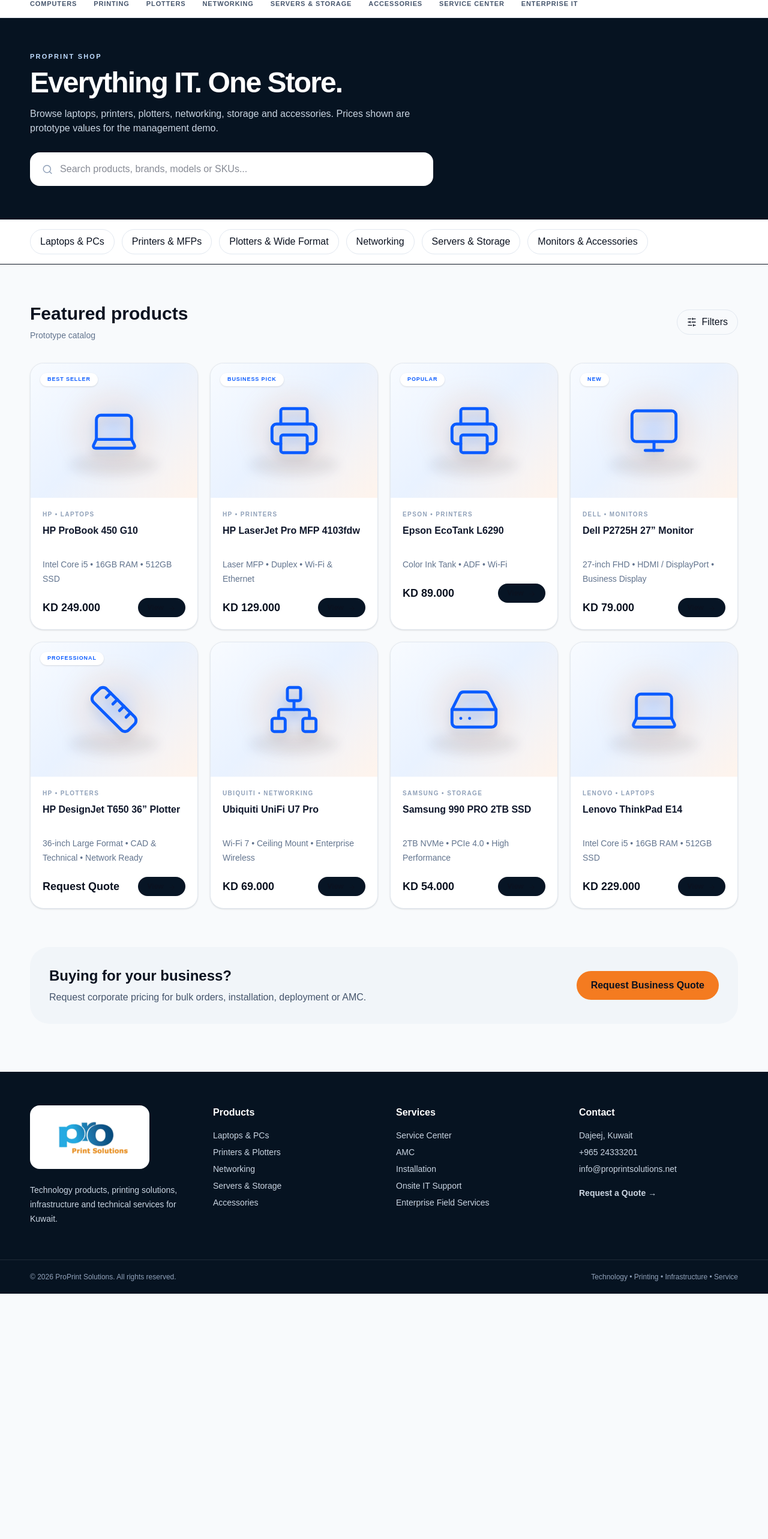
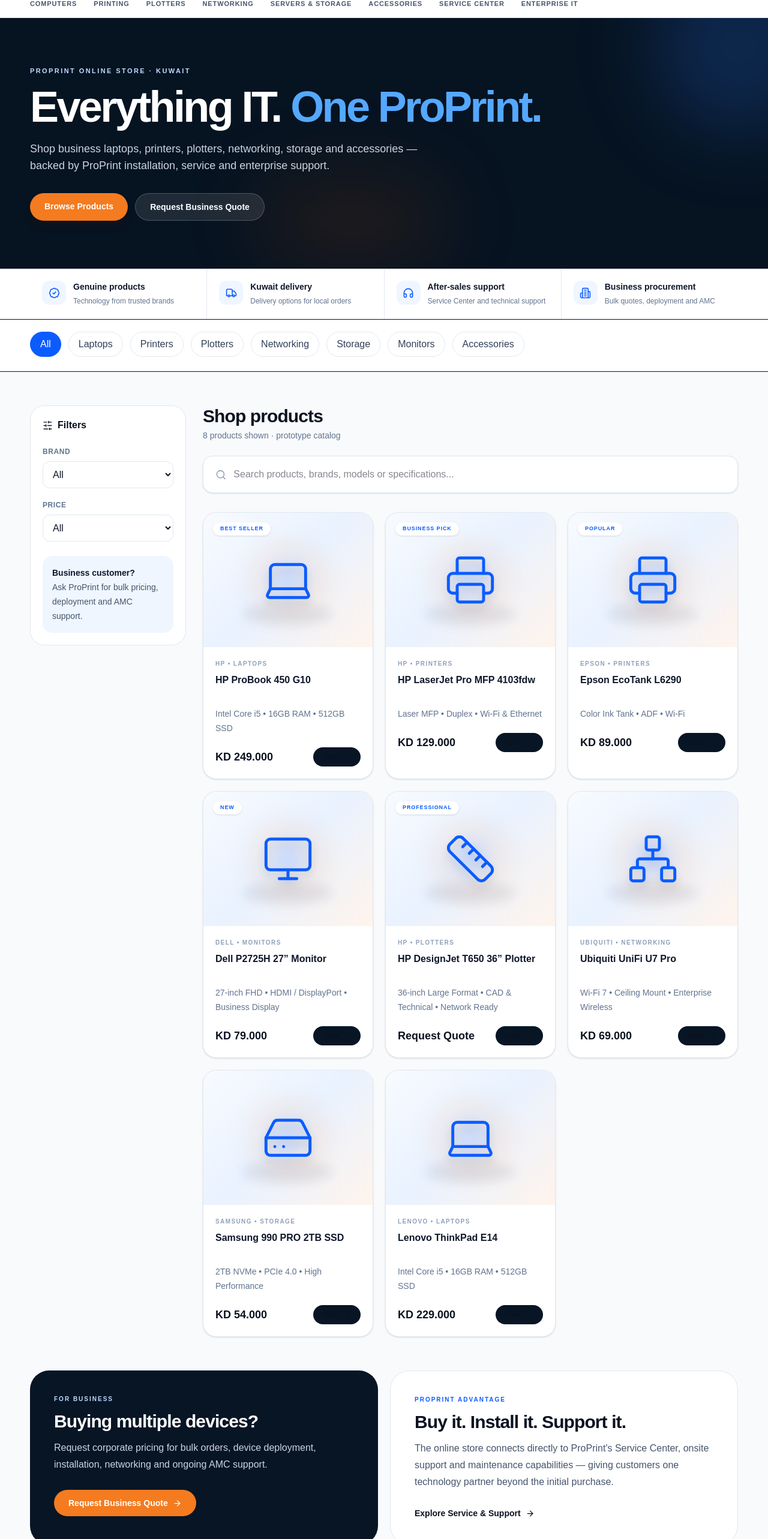
Before and after one commit to broprint/proprint-solutions-2026, a Next.js app: page /shop in a window 1280 px wide. Shown: the part 140-2706 px from the top of the page at 60% size. Before the commit the page ends 2297 px from the top, so only its background shows below. Built offline with nearby package versions, Linux system fonts and the light colour scheme.

Commit message:
Upgrade shop page with interactive catalog

```diff
--- a/app/shop/page.tsx
+++ b/app/shop/page.tsx
@@ -1,11 +1,61 @@
 import Link from 'next/link';
-import { Search, SlidersHorizontal } from 'lucide-react';
-import { ProductCard } from '@/components/ProductCard';
-import { categories, products } from '@/data/catalog';
+import { ArrowRight, BadgeCheck, Building2, Headphones, Truck } from 'lucide-react';
+import { ShopCatalog } from '@/components/ShopCatalog';
+import { products } from '@/data/catalog';
 
-export default function ShopPage(){return <main>
- <section className="bg-[#061321] py-14 text-white"><div className="container"><div className="text-[11px] font-black uppercase tracking-[.2em] text-blue-200">ProPrint Shop</div><h1 className="mt-3 text-5xl font-black tracking-[-.04em]">Everything IT. One Store.</h1><p className="mt-4 max-w-2xl text-slate-300">Browse laptops, printers, plotters, networking, storage and accessories. Prices shown are prototype values for the management demo.</p><div className="mt-7 flex max-w-2xl items-center rounded-2xl bg-white p-2 text-slate-900"><Search className="ml-3 text-slate-400" size={19}/><input className="w-full px-3 py-2 outline-none" placeholder="Search products, brands, models or SKUs..."/></div></div></section>
- <section className="border-b bg-white"><div className="container flex gap-3 overflow-x-auto py-4">{categories.map(([name])=><button key={name} className="whitespace-nowrap rounded-full border border-slate-200 px-4 py-2 text-xs font-black">{name}</button>)}</div></section>
- <section className="py-16"><div className="container"><div className="flex items-center justify-between"><div><h2 className="text-3xl font-black">Featured products</h2><p className="mt-2 text-sm text-slate-500">Prototype catalog</p></div><button className="flex items-center gap-2 rounded-full border border-slate-200 px-4 py-2 text-sm font-bold"><SlidersHorizontal size={16}/> Filters</button></div><div className="mt-9 grid gap-5 sm:grid-cols-2 lg:grid-cols-4">{products.map(p=><ProductCard key={p.slug} product={p}/>)}</div></div></section>
- <section className="pb-20"><div className="container rounded-[2rem] bg-slate-100 p-8 md:flex md:items-center md:justify-between"><div><h2 className="text-2xl font-black">Buying for your business?</h2><p className="mt-2 text-slate-600">Request corporate pricing for bulk orders, installation, deployment or AMC.</p></div><Link href="/quote" className="mt-5 inline-flex rounded-full bg-[#f47b20] px-6 py-3 font-black text-white md:mt-0">Request Business Quote</Link></div></section>
- </main>}
+const trustItems = [
+  [BadgeCheck, 'Genuine products', 'Technology from trusted brands'],
+  [Truck, 'Kuwait delivery', 'Delivery options for local orders'],
+  [Headphones, 'After-sales support', 'Service Center and technical support'],
+  [Building2, 'Business procurement', 'Bulk quotes, deployment and AMC'],
+] as const;
+
+export default function ShopPage() {
+  return (
+    <main>
+      <section className="relative overflow-hidden bg-[#061321] py-16 text-white md:py-20">
+        <div className="absolute -right-24 -top-24 h-72 w-72 rounded-full bg-blue-500/20 blur-3xl" />
+        <div className="absolute bottom-0 left-1/3 h-40 w-80 rounded-full bg-orange-500/10 blur-3xl" />
+        <div className="container relative">
+          <div className="text-[11px] font-black uppercase tracking-[.22em] text-blue-200">ProPrint Online Store · Kuwait</div>
+          <h1 className="mt-4 max-w-4xl text-5xl font-black tracking-[-.05em] md:text-7xl">Everything IT. <span className="text-[#55a8ff]">One ProPrint.</span></h1>
+          <p className="mt-5 max-w-2xl text-base leading-7 text-slate-300 md:text-lg">Shop business laptops, printers, plotters, networking, storage and accessories — backed by ProPrint installation, service and enterprise support.</p>
+          <div className="mt-8 flex flex-wrap gap-3">
+            <a href="#catalog" className="rounded-full bg-[#f47b20] px-6 py-3 text-sm font-black text-white shadow-lg shadow-orange-950/20">Browse Products</a>
+            <Link href="/quote" className="rounded-full border border-white/20 bg-white/10 px-6 py-3 text-sm font-black text-white backdrop-blur">Request Business Quote</Link>
+          </div>
+        </div>
+      </section>
+
+      <section className="border-b bg-white">
+        <div className="container grid gap-px bg-slate-200 sm:grid-cols-2 lg:grid-cols-4">
+          {trustItems.map(([Icon, title, text]) => (
+            <div key={title} className="flex gap-3 bg-white px-5 py-5">
+              <div className="grid h-10 w-10 shrink-0 place-items-center rounded-xl bg-blue-50 text-[#0b5cff]"><Icon size={19}/></div>
+              <div><div className="text-sm font-black text-slate-900">{title}</div><div className="mt-1 text-xs leading-5 text-slate-500">{text}</div></div>
+            </div>
+          ))}
+        </div>
+      </section>
+
+      <div id="catalog"><ShopCatalog products={products}/></div>
+
+      <section className="pb-20">
+        <div className="container grid gap-5 lg:grid-cols-2">
+          <div className="rounded-[2rem] bg-[#071525] p-8 text-white md:p-10">
+            <div className="text-[10px] font-black uppercase tracking-[.2em] text-blue-200">For business</div>
+            <h2 className="mt-3 text-3xl font-black tracking-[-.03em]">Buying multiple devices?</h2>
+            <p className="mt-3 max-w-lg leading-7 text-slate-300">Request corporate pricing for bulk orders, device deployment, installation, networking and ongoing AMC support.</p>
+            <Link href="/quote" className="mt-7 inline-flex items-center gap-2 rounded-full bg-[#f47b20] px-6 py-3 text-sm font-black text-white">Request Business Quote <ArrowRight size={15}/></Link>
+          </div>
+          <div className="rounded-[2rem] border border-slate-200 bg-white p-8 md:p-10">
+            <div className="text-[10px] font-black uppercase tracking-[.2em] text-[#0b5cff]">ProPrint advantage</div>
+            <h2 className="mt-3 text-3xl font-black tracking-[-.03em]">Buy it. Install it. Support it.</h2>
+            <p className="mt-3 max-w-lg leading-7 text-slate-600">The online store connects directly to ProPrint's Service Center, onsite support and maintenance capabilities — giving customers one technology partner beyond the initial purchase.</p>
+            <Link href="/service" className="mt-7 inline-flex items-center gap-2 text-sm font-black text-[#0b5cff]">Explore Service & Support <ArrowRight size={15}/></Link>
+          </div>
+        </div>
+      </section>
+    </main>
+  );
+}
```
